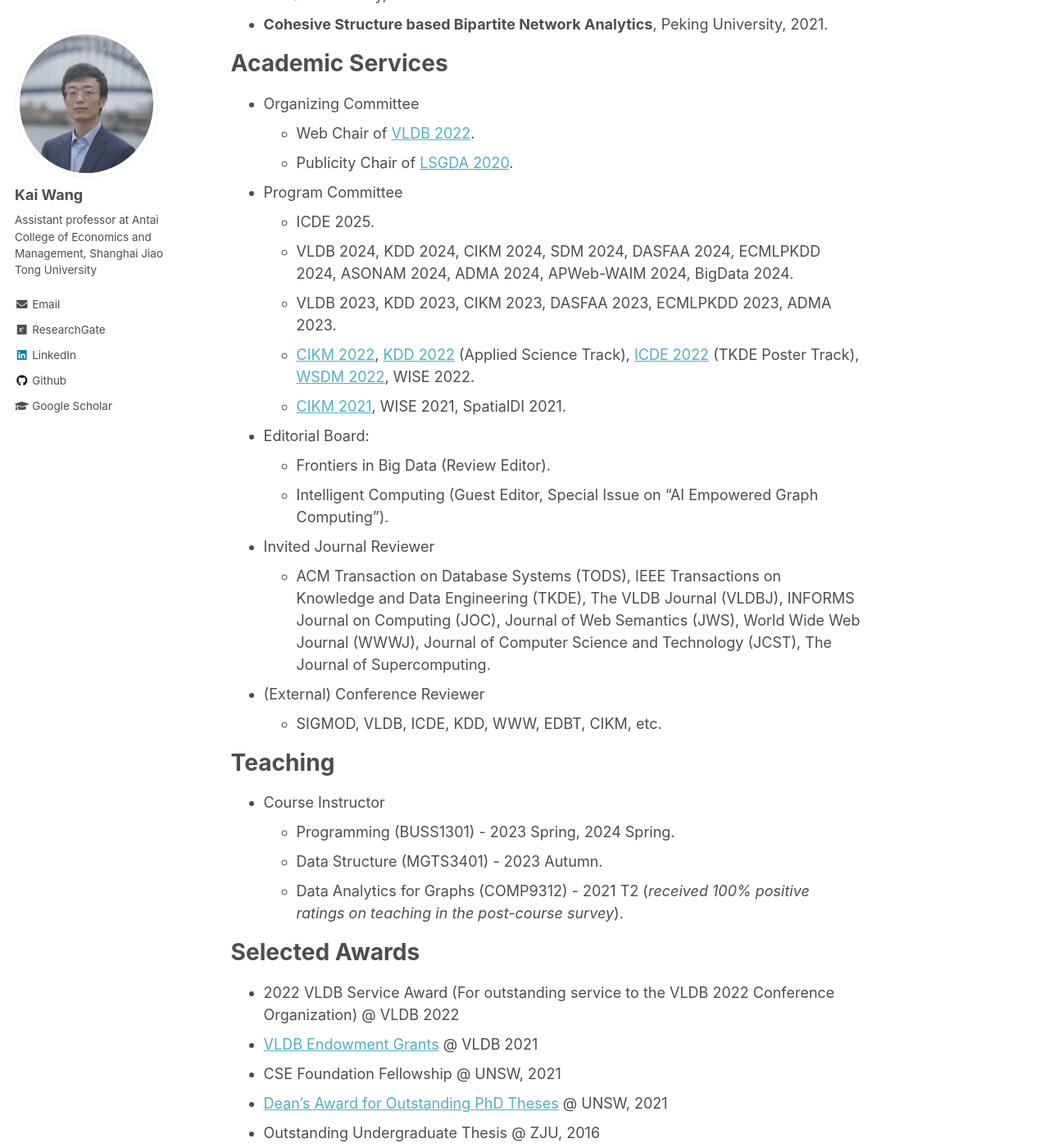
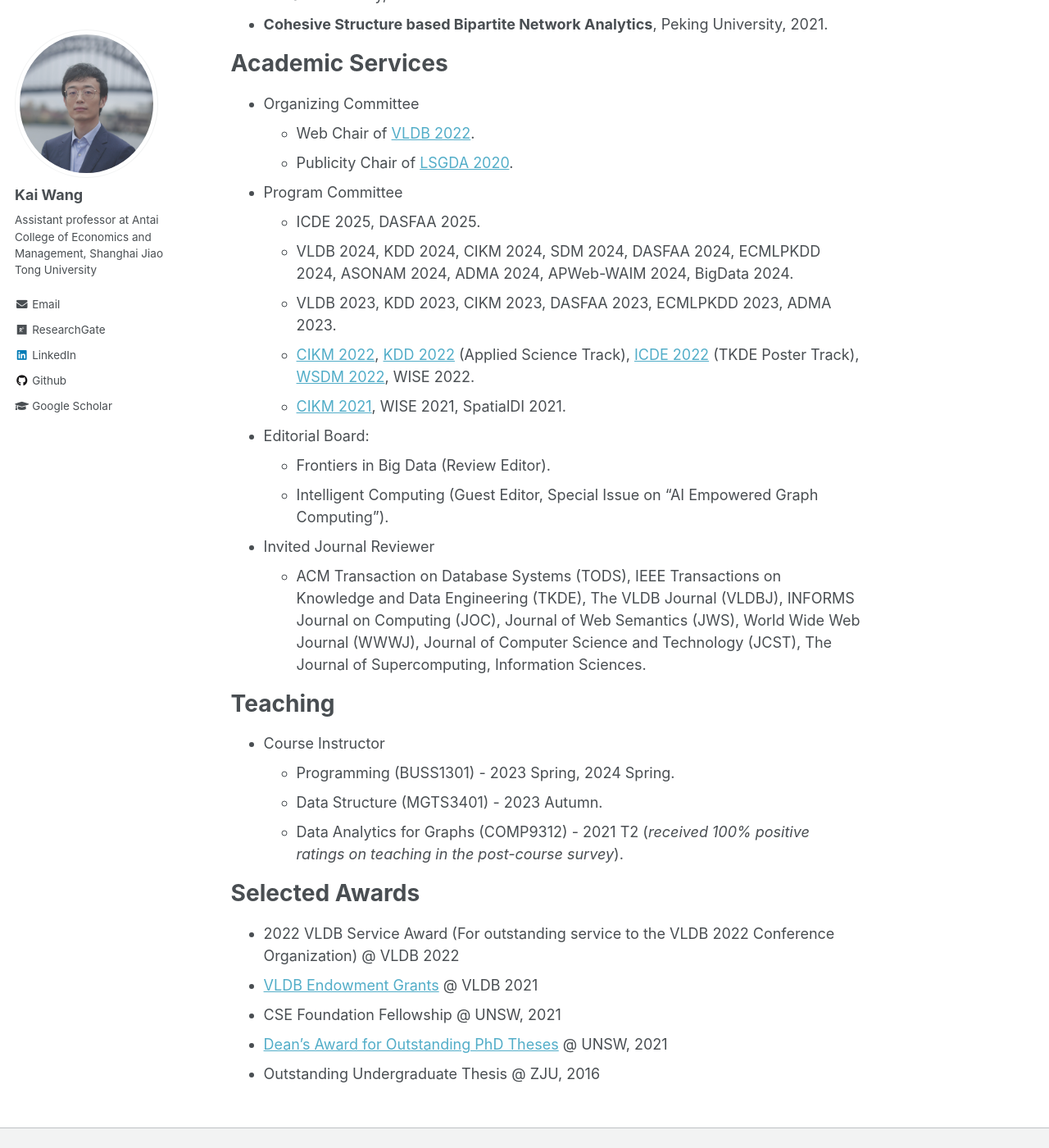
Before and after one commit to cs-kaiwang/cs-kaiwang.github.io, a Jekyll site: the page built from _pages/about.md, in a window 1280 px wide and 1400 px high, scrolled down 5259 px. Shown: the whole window at 82% size. Built offline with Jekyll 4.4.1, drawn with Linux system fonts in a browser that asks for light colours.

Commit message:
Update about.md

```diff
--- a/_pages/about.md
+++ b/_pages/about.md
@@ -82,7 +82,7 @@ Academic Services
   - Publicity Chair of [LSGDA 2020](https://www.google.com/url?q=https%3A%2F%2Flsgda.github.io%2F2020%2F&sa=D&sntz=1&usg=AFQjCNFYfkgg9wBrWW8wUaG8GCGXJz3z_A).
 
 - Program Committee
-  - ICDE 2025.
+  - ICDE 2025, DASFAA 2025.
   - VLDB 2024, KDD 2024, CIKM 2024, SDM 2024, DASFAA 2024, ECMLPKDD 2024, ASONAM 2024, ADMA 2024, APWeb-WAIM 2024, BigData 2024.
   - VLDB 2023, KDD 2023, CIKM 2023, DASFAA 2023, ECMLPKDD 2023, ADMA 2023.
   - [CIKM 2022](https://www.cikm2022.org/), [KDD 2022](https://kdd.org/kdd2022/) (Applied Science Track), [ICDE 2022](https://icde2022.ieeecomputer.my/) (TKDE Poster Track), [WSDM 2022](https://www.wsdm-conference.org/2022/), WISE 2022.
@@ -93,10 +93,8 @@ Academic Services
   - Intelligent Computing (Guest Editor, Special Issue on "AI Empowered Graph Computing").
 
 - Invited Journal Reviewer
-  - ACM Transaction on Database Systems (TODS), IEEE Transactions on Knowledge and Data Engineering (TKDE), The VLDB Journal (VLDBJ), INFORMS Journal on Computing (JOC), Journal of Web Semantics (JWS), World Wide Web Journal (WWWJ), Journal of Computer Science and Technology (JCST), The Journal of Supercomputing.
+  - ACM Transaction on Database Systems (TODS), IEEE Transactions on Knowledge and Data Engineering (TKDE), The VLDB Journal (VLDBJ), INFORMS Journal on Computing (JOC), Journal of Web Semantics (JWS), World Wide Web Journal (WWWJ), Journal of Computer Science and Technology (JCST), The Journal of Supercomputing, Information Sciences.
 
-- (External) Conference Reviewer
-  - SIGMOD, VLDB, ICDE, KDD, WWW, EDBT, CIKM, etc.
 
 
 
```
